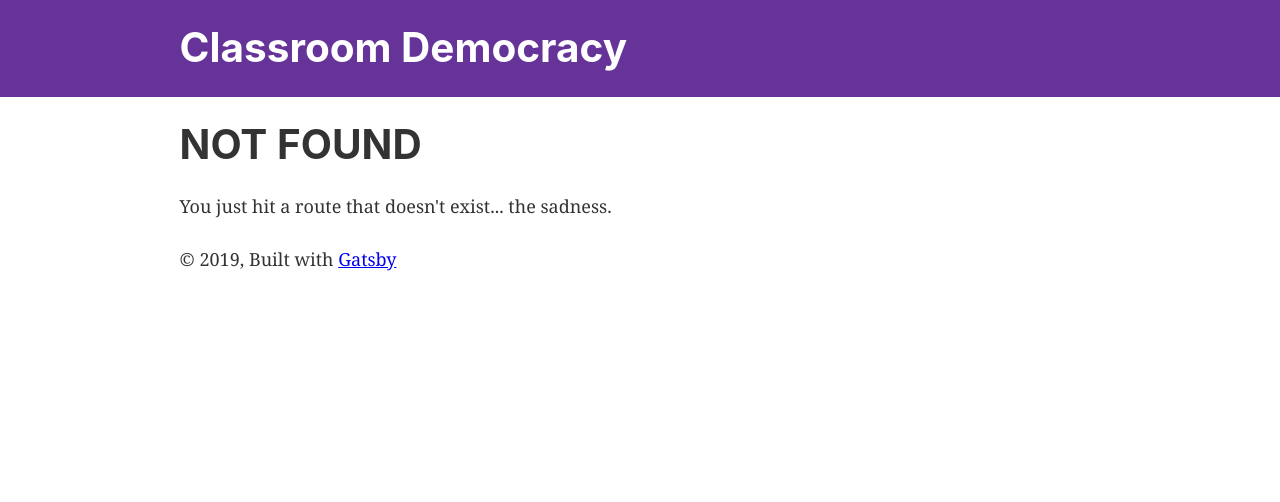
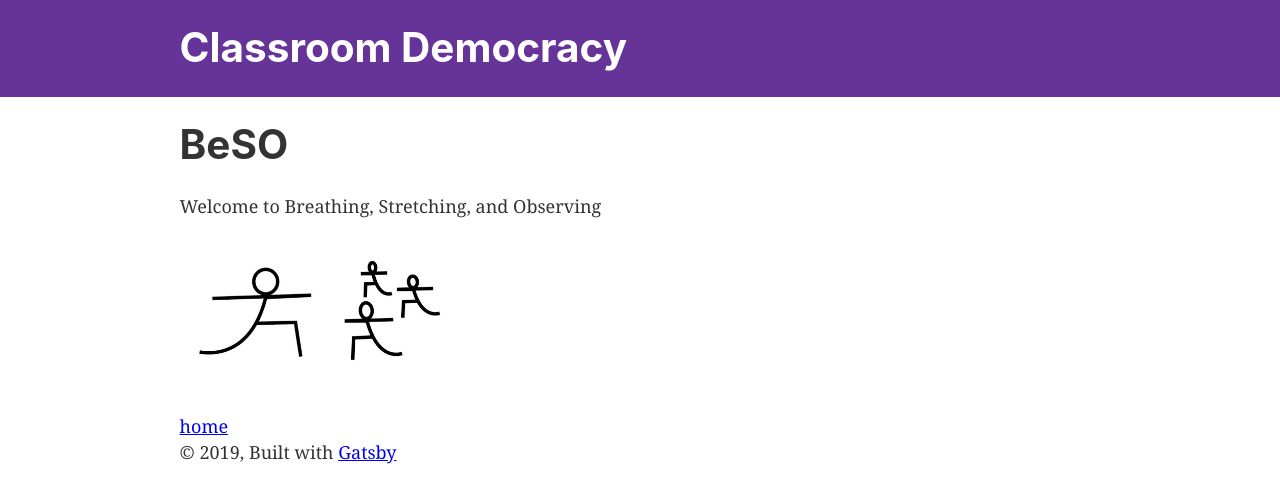
Before and after one commit to baboettcher/cdem, a Gatsby site: page /page-1 in a window 1280 px wide. Before the commit this address had no page. Built offline with nearby package versions, Linux system fonts and the light colour scheme; Gatsby itself is replaced by a stand-in of ours.

Commit message:
BeSO page added

```diff
--- /dev/null
+++ b/src/components/image_cyp.js
@@ -0,0 +1,32 @@
+import React from "react"
+import { useStaticQuery, graphql } from "gatsby"
+import Img from "gatsby-image"
+
+/*
+ * This component is built using `gatsby-image` to automatically serve optimized
+ * images with lazy loading and reduced file sizes. The image is loaded using a
+ * `useStaticQuery`, which allows us to load the image from directly within this
+ * component, rather than having to pass the image data down from pages.
+ *
+ * For more information, see the docs:
+ * - `gatsby-image`: https://gatsby.dev/gatsby-image
+ * - `useStaticQuery`: https://www.gatsbyjs.org/docs/use-static-query/
+ */
+
+const Image = () => {
+  const data = useStaticQuery(graphql`
+    query {
+      placeholderImage: file(relativePath: { eq: "cyp.jpg" }) {
+        childImageSharp {
+          fluid(maxWidth: 300) {
+            ...GatsbyImageSharpFluid
+          }
+        }
+      }
+    }
+  `)
+
+  return <Img fluid={data.placeholderImage.childImageSharp.fluid} />
+}
+
+export default Image
--- a/src/components/menu.js
+++ b/src/components/menu.js
@@ -1,7 +1,7 @@
 import React, { Component } from "react"
 
 const Menu = () => {
-  return <div>lalal</div>
+  return <div>MENU MENU  menu LAL L ALA</div>
 }
 
 export default Menu
--- a/src/pages/index.js
+++ b/src/pages/index.js
@@ -1,33 +1,23 @@
 import React from "react"
-import {
-  Link
-} from "gatsby"
+import { Link } from "gatsby"
 
 import Layout from "../components/layout"
 import Image from "../components/image"
 import SEO from "../components/seo"
 
-const IndexPage = () => ( <
-  Layout >
-  <
-  SEO title = "Home" / >
-  <
-  p > Running your classroom like a frikkin chicken democracy. < /p>
-
-  <
-  div style = {
-    {
+const IndexPage = () => (
+  <Layout >
+    <SEO title="Home" />
+    <p > Running your classroom like a democracy. </p>
+    <div style={{
       maxWidth: `300px`,
       marginBottom: `1.45rem`
-    }
-  } >
-  <
-  Image / >
-  <
-  /div> <
-  Link to = "/page-2/" > Page 2 < /Link> <
-  Link to = "/page-3/" > Page 3 < /Link> < /
-  Layout >
-)
+    }} >
+      <Image />
+    </div>
+    <Link to="/page-1/" > 1 </Link>
+    <Link to="/page-2/" > 2 </Link>
+    <Link to="/page-3/" > 3 </Link>
+  </Layout >)
 
 export default IndexPage
--- /dev/null
+++ b/src/pages/page-1.js
@@ -0,0 +1,24 @@
+import React from "react"
+import { Link } from "gatsby"
+import Image from "../components/image_cyp"
+import Layout from "../components/layout"
+import SEO from "../components/seo"
+
+const SecondPage = () => (
+  <Layout>
+    <SEO title="Page ONE" />
+    <h1>BeSO</h1>
+    <p>Welcome to Breathing, Stretching, and Observing</p>
+
+
+    <div style={{
+      maxWidth: `300px`,
+      marginBottom: `1.45rem`
+    }} >
+      <Image />
+    </div>
+    <Link to="/">home</Link>
+  </Layout>
+)
+
+export default SecondPage
```
Also changed, not shown: src/images/cyp.jpg (added).
